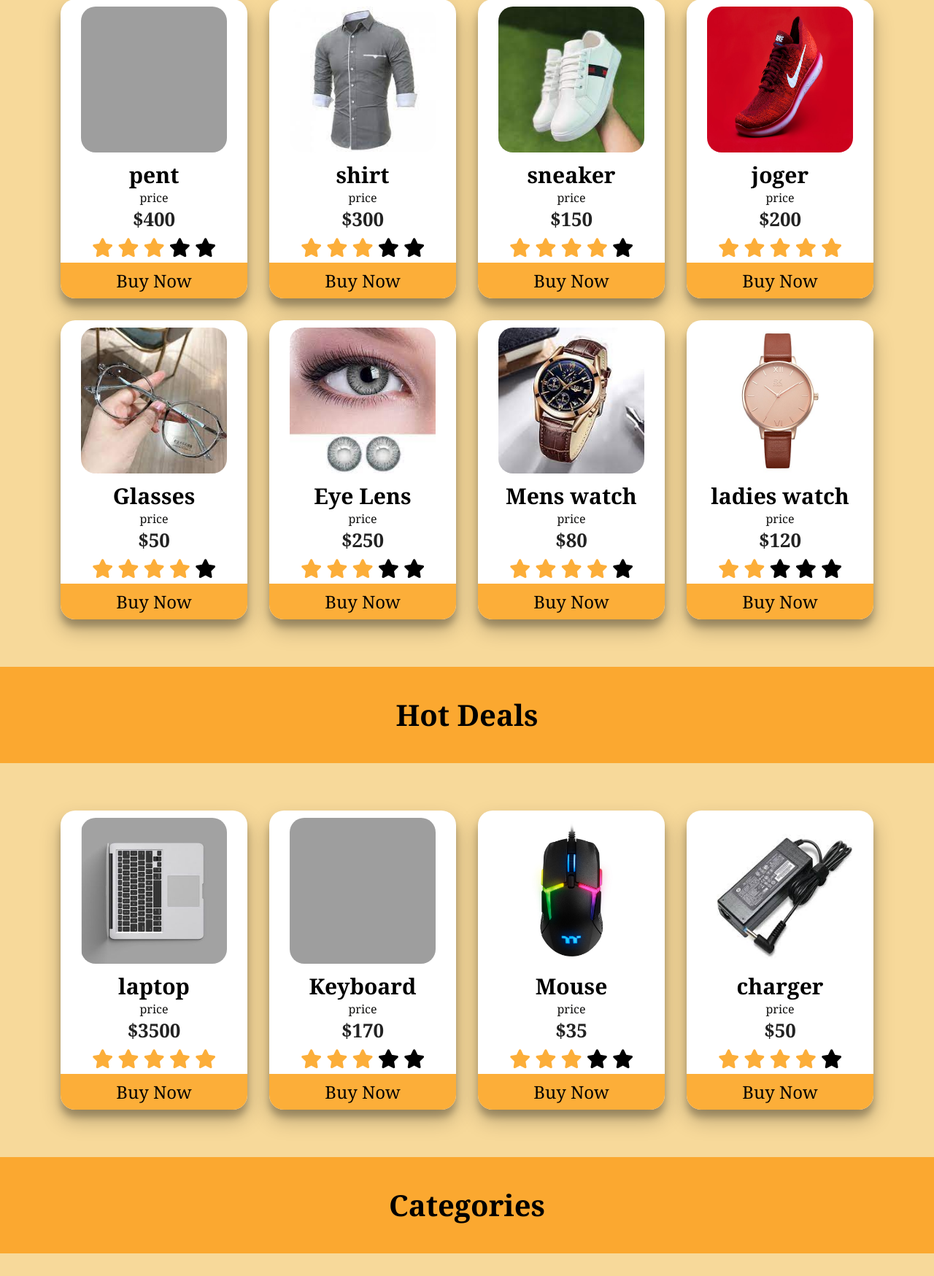
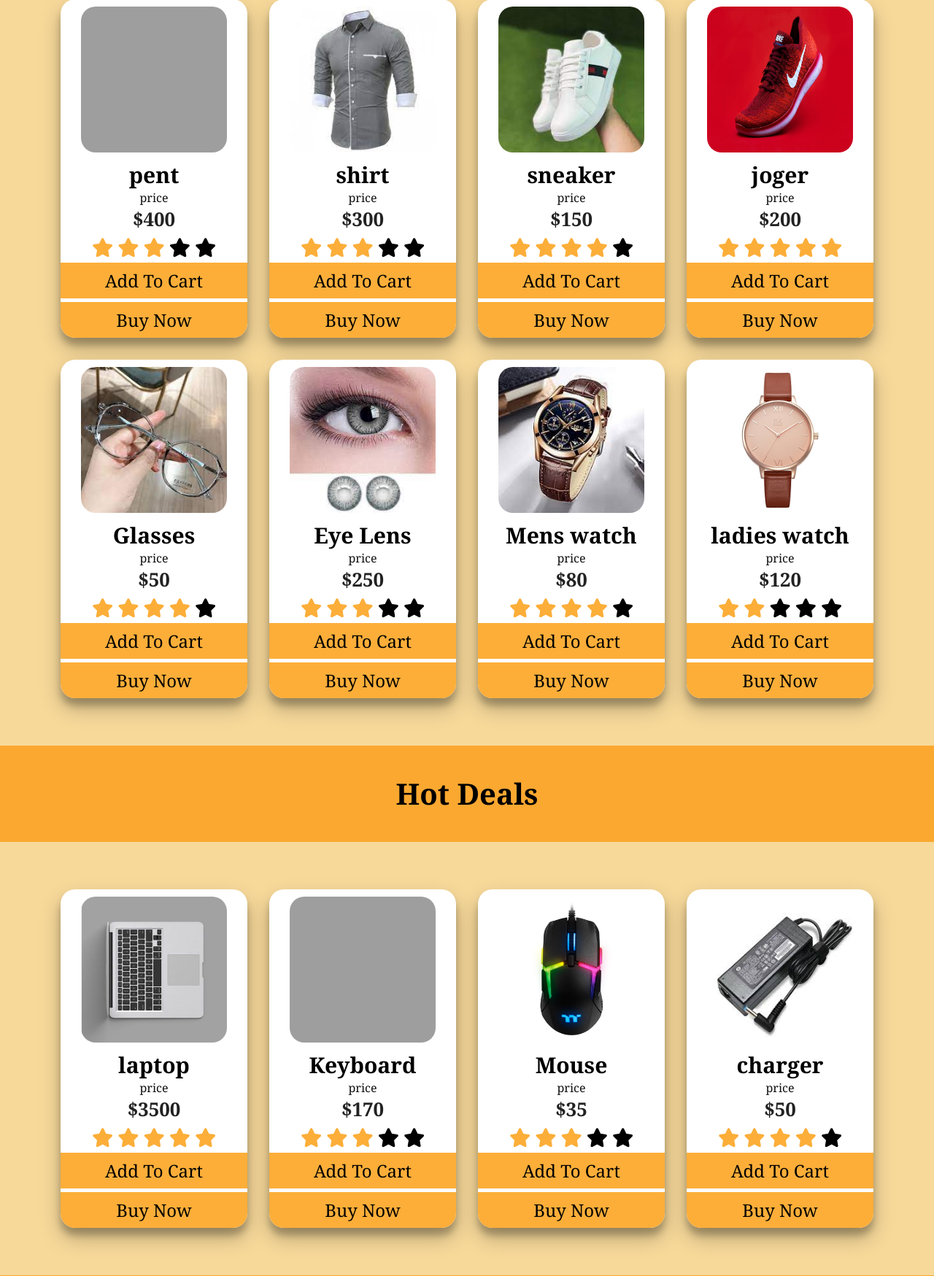
Before and after one commit to Muhammadaliraza879/commerece-website, a PHP site: page /product.html in a window 1280 px wide. Shown: the part 424-2173 px from the top of the page at 73% size. Run offline with PHP 8.4, Linux system fonts and the light colour scheme; some libraries are stand-ins or nearby versions; grey boxes are pictures that could not be loaded.

Commit message:
feature: added the functionality of the cart

```diff
--- a/index.js
+++ b/index.js
@@ -6,3 +6,25 @@ function Menu(){
   var element = document.getElementById('popup_menu');
   element.classList.toggle('active');
 }
+
+const addToCartButton = document.getElementById('add-to-cart');
+addToCartButton.addEventListener('click', addToCart);
+function addToCart() {
+  // Get the item details (e.g. name, price, quantity) from the page
+  const itemName = document.getElementById('item-name').textContent;
+  const itemPrice = parseFloat(document.getElementById('item-price').textContent);
+  const itemQuantity = parseInt(document.getElementById('item-quantity').value);
+
+  // Add the item to the cart or update the quantity if it already exists
+  const cart = JSON.parse(localStorage.getItem('cart')) || {};
+  if (cart[itemName]) {
+    cart[itemName].quantity += itemQuantity;
+  } else {
+    cart[itemName] = { price: itemPrice, quantity: itemQuantity };
+  }
+  localStorage.setItem('cart', JSON.stringify(cart));
+
+  // Update the cart icon or summary to reflect the new contents
+  updateCartIcon();
+  updateCartSummary();
+}
--- a/product.html
+++ b/product.html
@@ -63,6 +63,7 @@
                 <li><i class="fa fa-star "></i></li>
                 <li><i class="fa fa-star "></i></li>
             </ul>
+            <button id="add-to-cart" class="cart-btn">Add To Cart</button>
             <button>Buy Now</button>
 
         </div>
@@ -78,6 +79,7 @@
                 <li><i class="fa fa-star "></i></li>
                 <li><i class="fa fa-star "></i></li>
             </ul>
+            <button id="add-to-cart" class="cart-btn">Add To Cart</button>
             <button>Buy Now</button>
 
         </div>
@@ -93,6 +95,7 @@
                 <li><i class="fa fa-star checked"></i></li>
                 <li><i class="fa fa-star "></i></li>
             </ul>
+            <button id="add-to-cart" class="cart-btn">Add To Cart</button>
             <button>Buy Now</button>
 
         </div>
@@ -109,6 +112,7 @@
                 <li><i class="fa fa-star checked"></i></li>
                 <li><i class="fa fa-star checked"></i></li>
             </ul>
+            <button id="add-to-cart" class="cart-btn">Add To Cart</button>
             <button>Buy Now</button>
 
         </div>
@@ -124,6 +128,7 @@
                 <li><i class="fa fa-star checked"></i></li>
                 <li><i class="fa fa-star "></i></li>
             </ul>
+            <button id="add-to-cart" class="cart-btn">Add To Cart</button>
             <button>Buy Now</button>
 
         </div>
@@ -139,6 +144,7 @@
                 <li><i class="fa fa-star "></i></li>
                 <li><i class="fa fa-star "></i></li>
             </ul>
+            <button id="add-to-cart" class="cart-btn">Add To Cart</button>
             <button>Buy Now</button>
 
         </div>
@@ -154,6 +160,7 @@
                 <li><i class="fa fa-star checked"></i></li>
                 <li><i class="fa fa-star "></i></li>
             </ul>
+            <button id="add-to-cart" class="cart-btn">Add To Cart</button>
             <button>Buy Now</button>
 
         </div>
@@ -169,6 +176,7 @@
                 <li><i class="fa fa-star "></i></li>
                 <li><i class="fa fa-star "></i></li>
             </ul>
+            <button id="add-to-cart" class="cart-btn">Add To Cart</button>
             <button>Buy Now</button>
 
         </div>
@@ -187,6 +195,7 @@
                 <li><i class="fa fa-star checked"></i></li>
                 <li><i class="fa fa-star checked"></i></li>
             </ul>
+            <button id="add-to-cart" class="cart-btn">Add To Cart</button>
             <button class="buy-1">Buy Now</button>
         </div>
         <div class="content">
@@ -201,6 +210,7 @@
                 <li><i class="fa fa-star "></i></li>
                 <li><i class="fa fa-star "></i></li>
             </ul>
+            <button id="add-to-cart" class="cart-btn">Add To Cart</button>
             <button class="buy-2">Buy Now</button>
         </div>
         <div class="content">
@@ -215,6 +225,7 @@
                 <li><i class="fa fa-star "></i></li>
                 <li><i class="fa fa-star "></i></li>
             </ul>
+            <button id="add-to-cart" class="cart-btn">Add To Cart</button>
             <button class="buy-3">Buy Now</button>
         </div>
         <div class="content">
@@ -229,6 +240,7 @@
                 <li><i class="fa fa-star checked"></i></li>
                 <li><i class="fa fa-star "></i></li>
             </ul>
+            <button id="add-to-cart" class="cart-btn">Add To Cart</button>
             <button>Buy Now</button>
         </div>
     </div>
@@ -247,6 +259,7 @@
                 <li><i class="fa fa-star checked"></i></li>
                 <li><i class="fa fa-star checked"></i></li>
             </ul>
+            <button id="add-to-cart" class="cart-btn">Add To Cart</button>
             <button>Buy Now</button>
         </div>
         <div class="content">
@@ -261,6 +274,7 @@
                 <li><i class="fa fa-star "></i></li>
                 <li><i class="fa fa-star "></i></li>
             </ul>
+            <button id="add-to-cart" class="cart-btn">Add To Cart</button>
             <button class="buy-2">Buy Now</button>
 
         </div>
@@ -276,6 +290,7 @@
                 <li><i class="fa fa-star checked"></i></li>
                 <li><i class="fa fa-star checked"></i></li>
             </ul>
+            <button id="add-to-cart" class="cart-btn">Add To Cart</button>
             <button class="buy-3">Buy Now</button>
 
         </div>
@@ -291,6 +306,7 @@
                 <li><i class="fa fa-star checked"></i></li>
                 <li><i class="fa fa-star "></i></li>
             </ul>
+            <button id="add-to-cart" class="cart-btn">Add To Cart</button>
             <button class="buy-4">Buy Now</button>
 
         </div>
@@ -306,6 +322,7 @@
                 <li><i class="fa fa-star "></i></li>
                 <li><i class="fa fa-star "></i></li>
             </ul>
+            <button id="add-to-cart" class="cart-btn">Add To Cart</button>
             <button class="buy-4">Buy Now</button>
 
         </div>
@@ -321,6 +338,7 @@
                 <li><i class="fa fa-star checked"></i></li>
                 <li><i class="fa fa-star "></i></li>
             </ul>
+            <button id="add-to-cart" class="cart-btn">Add To Cart</button>
             <button class="buy-4">Buy Now</button>
 
         </div>
@@ -336,6 +354,7 @@
                 <li><i class="fa fa-star checked"></i></li>
                 <li><i class="fa fa-star "></i></li>
             </ul>
+            <button id="add-to-cart" class="cart-btn">Add To Cart</button>
             <button class="buy-4">Buy Now</button>
         </div>
     </div>
--- a/products.css
+++ b/products.css
@@ -108,6 +108,20 @@ li {
   border-bottom-right-radius: 20px;
 }
 
+.content .cart-btn {
+  border: 0;
+  width: 100%;
+  padding: 8px;
+  color:black;
+  font-size: 24px;
+  cursor: pointer;
+  margin-top: 5px;
+  text-align: center;
+  background: #fcae39;
+  border-bottom-left-radius: 0px;
+  border-bottom-right-radius: 0px;
+}
+
 @media only screen and (max-width:425px){
   .footer{
     display: flex;
```
